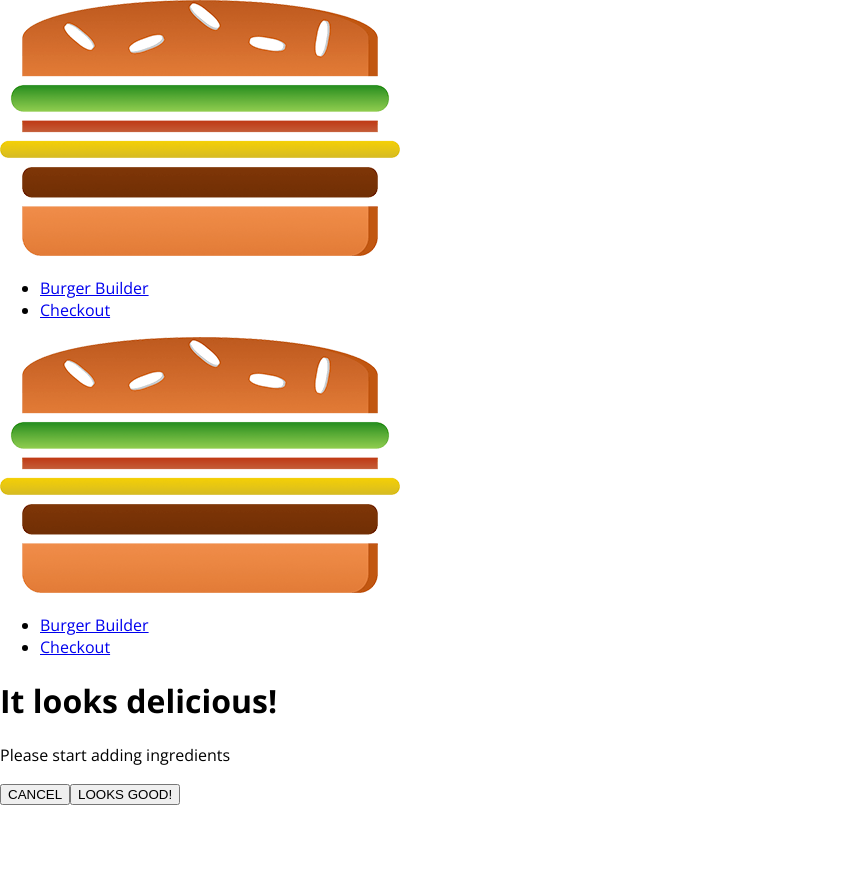
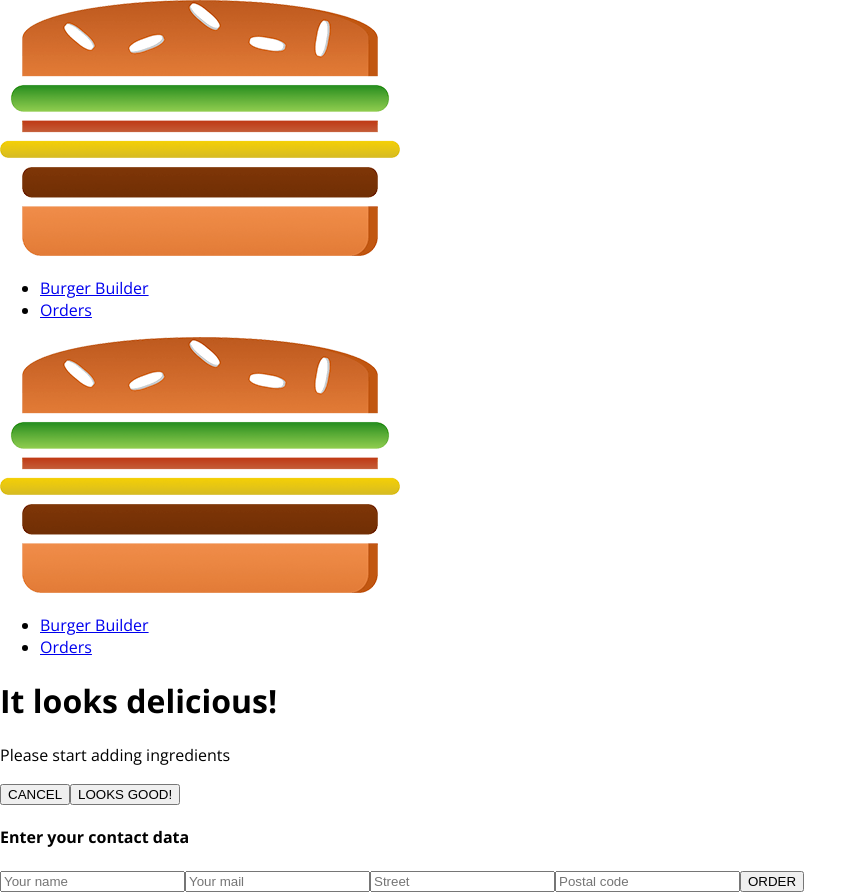
Before and after one commit to Fvaco/burger-builder, a React app: page /checkout in a window 1280 px wide. Both pictures are taken after a click on the button "LOOKS GOOD!". Shown: the whole page, without its empty margins (0-867 px from the left). Before the commit the page ends 805 px from the top, so only its background shows below. Built offline with nearby package versions, Linux system fonts and the light colour scheme.

Commit message:
:sparkles: Orders page and creation

```diff
--- a/src/App.js
+++ b/src/App.js
@@ -4,6 +4,7 @@
 import Layout from "./hoc/Layout/Layout";
 import BurgerBuilder from "./containers/BurgerBuilder/BurgerBuilder";
 import Checkout from "./containers/Checkout/Checkout";
+import Orders from "./containers/Orders/Orders";
 
 class App extends Component {
   render() {
@@ -12,6 +13,7 @@
         <Layout>
           <Route path="/" exact component={BurgerBuilder} />
           <Route path="/checkout" component={Checkout} />
+          <Route path="/orders" component={Orders} />
         </Layout>
     );
   }
--- a/src/components/Navigation/NavigationItems/NavigationItem/NavigationItem.js
+++ b/src/components/Navigation/NavigationItems/NavigationItem/NavigationItem.js
@@ -4,7 +4,7 @@
 
 const navigationItem = props => (
   <li className={classes.NavigationItem}>
-    <NavLink to={props.link} href={props.link}>
+    <NavLink to={props.link} exact={props.exact} activeClassName={classes.active}>
       {props.children}
     </NavLink>
   </li>
--- a/src/components/Navigation/NavigationItems/NavigationItems.js
+++ b/src/components/Navigation/NavigationItems/NavigationItems.js
@@ -5,11 +5,11 @@
 
 const navigationItems = props => (
   <ul className={classes.NavigationItems}>
-    <NavigationItem link="/" active>
+    <NavigationItem link="/" exact active>
       Burger Builder
     </NavigationItem>
-    <NavigationItem link="/checkout">
-      Checkout
+    <NavigationItem link="/orders">
+      Orders
     </NavigationItem>
   </ul>
 );
--- /dev/null
+++ b/src/components/Order/Order.css
@@ -0,0 +1,7 @@
+.Order {
+  width: 100%;
+  border: 1px solid #eee;
+  padding: 10px;
+  margin: 10px auto;
+  box-sizing: border-box;
+}
--- /dev/null
+++ b/src/components/Order/Order.js
@@ -0,0 +1,30 @@
+import React from "react";
+import classes from "./Order.css";
+const Order = props => {
+  let ingredients = [];
+  for(let ingredientName  in props.ingredients){
+    ingredients.push({
+      name: ingredientName,
+      amount: props.ingredients[ingredientName]
+    })
+  }
+  ingredients = ingredients.map(ingredient => {
+    return (<span style={{
+      textTransform: "capitalize",
+      display: "inline-block",
+      margin: "0 8px",
+      border: "1px solid darkgrey",
+      borderRadius: "3px",
+      padding: "3px 8px"
+    }} key={ingredient.name}>{ingredient.name} ({ingredient.amount})</span>)
+  });
+
+  return (
+    <div className={classes.Order}>
+      <p>Ingredients: {ingredients}</p>
+      <p>Price: <strong>{props.price.toFixed(2)}</strong></p>
+    </div>
+  );
+};
+
+export default Order;
--- a/src/containers/BurgerBuilder/BurgerBuilder.js
+++ b/src/containers/BurgerBuilder/BurgerBuilder.js
@@ -24,7 +24,7 @@
     loading: false,
     error: false
   };
-  componentDidMount() {
+  componentWillMount() {
     axios
       .get("/ingredients.json")
       .then(response => {
@@ -87,44 +87,16 @@
     this.setState({ purchasing: false });
   };
   purchaseContinueHandler = () => {
-    // this.setState({ loading: true });
-    // const order = {
-    //   ingredients: this.state.ingredients,
-    //   price: this.state.totalPrice, // this should be calculated on server side in a production setup,
-    //   customer: {
-    //     name: "Iván Hdez.",
-    //     address: {
-    //       street: "Testing, 1",
-    //       zipCode: "46001",
-    //       country: "ES"
-    //     },
-    //     email: "test@test.com",
-    //     deilveryMethod: "fastest"
-    //   }
-    // };
-
-    // axios
-    //   .post("/orders.json", order)
-    //   .then(response => {
-    //     this.setState({
-    //       loading: false,
-    //       purchasing: false
-    //     });
-    //   })
-    //   .catch(error => {
-    //     this.setState({
-    //       loading: false
-    //     });
-    //   });
-    let queryParams = []
-    for (let i in this.state.ingredients){
-      queryParams.push(encodeURIComponent(i) + '=' + encodeURIComponent(this.state.ingredients[i]));
+    let queryParams = [];
+    for (let i in this.state.ingredients) {
+      queryParams.push(`${encodeURIComponent(i)}=${encodeURIComponent(this.state.ingredients[i])}`);
     }
-    queryParams = queryParams.join('&')
+    queryParams.push("price=" + this.state.totalPrice);
+    queryParams = queryParams.join("&");
     this.props.history.push({
-      pathname: '/checkout',
+      pathname: "/checkout",
       search: queryParams
-    })
+    });
   };
   render() {
     const disabledInfo = {
--- a/src/containers/Checkout/Checkout.js
+++ b/src/containers/Checkout/Checkout.js
@@ -1,42 +1,52 @@
 import React, { Component } from "react";
+import { Route } from "react-router-dom";
 
 import CheckoutSummary from "../../components/Order/CheckoutSummary/CheckoutSummary";
+import ContactData from "./ContactData/ContactData";
+class Checkout extends Component {
+  state = {
+    ingredients: null,
+    price: 0
+  };
 
-class Checkout extends Component {
-  state={
-    ingredients: {
-      tomato: 1,
-      salad: 1,
-      meat: 1,
-      cheese: 1,
-      bacon: 1
-    }
-  }
-
-  componentDidMount(){
+  componentWillMount() {
     const query = new URLSearchParams(this.props.location.search);
     const ingredients = {};
-    for(let param of query.entries()){
-      ingredients[param[0]] = +param[1] // + operator casts the value to a number
+    let price = 0;
+    for (let param of query.entries()) {
+      if (param[0] === "price") price = +param[1];
+      else ingredients[param[0]] = +param[1]; // + operator casts the value to a number
     }
     this.setState({
-      ingredients
+      ingredients,
+      price
     });
   }
 
   checkoucCancelledHandler = () => {
     this.props.history.goBack();
-  }
+  };
   checkoutContinuedHandler = () => {
     this.props.history.replace("/checkout/contact-data");
-  }
+  };
   render() {
     return (
       <div>
         <CheckoutSummary
-        checkoutCancelled={this.checkoucCancelledHandler}
-        checkoutContinued={this.checkoutContinuedHandler}
-        ingredients={this.state.ingredients}/>
+          checkoutCancelled={this.checkoucCancelledHandler}
+          checkoutContinued={this.checkoutContinuedHandler}
+          ingredients={this.state.ingredients}
+        />
+        <Route
+          path={this.props.match.path + "/contact-data"}
+          render={props => (
+            <ContactData
+              {...props}
+              price={this.state.price}
+              ingredients={this.state.ingredients}
+            />
+          )}
+        />
       </div>
     );
   }
--- /dev/null
+++ b/src/containers/Checkout/ContactData/ContactData.css
@@ -0,0 +1,13 @@
+.ContactData {
+  margin: 20px auto;
+  width: 80%;
+  text-align: center;
+}
+.ContactData form input {
+  display: block;
+}
+@media (min-width: 600px) {
+  .ContactData {
+    width: 500px;
+  }
+}
--- a/src/containers/Checkout/ContactData/ContactData.js
+++ b/src/containers/Checkout/ContactData/ContactData.js
@@ -1,5 +1,9 @@
 import React, { Component } from "react";
 
+import axios from "../../../axios-orders";
+import Button from "../../../components/UI/Button/Button";
+import Spinner from "../../../components/UI/Spinner/Spinner";
+import classes from "./ContactData.css";
 class ContactData extends Component {
   state = {
     name: "",
@@ -7,15 +11,62 @@
     address: {
       street: "",
       postalcode: ""
-    }
+    },
+    loading: false
+  };
+
+  orderHandler = event => {
+    event.preventDefault();
+    this.setState({ loading: true });
+    const order = {
+      ingredients: this.props.ingredients,
+      price: this.props.price, // this should be calculated on server side in a production setup,
+      customer: {
+        name: "Iván Hdez.",
+        address: {
+          street: "Testing, 1",
+          zipCode: "46001",
+          country: "ES"
+        },
+        email: "test@test.com",
+        deilveryMethod: "fastest"
+      }
+    };
+
+    axios
+      .post("/orders.json", order)
+      .then(response => {
+        // this.setState({
+        //   loading: false
+        //   // purchasing: false
+        // });
+        this.props.history.push("/");
+      })
+      .catch(error => {
+        this.setState({
+          loading: false
+        });
+      });
   };
   render() {
+    let form = (
+      <form>
+        <input type="text" name="name" placeholder="Your name" />
+        <input type="email" name="email" placeholder="Your mail" />
+        <input type="text" name="street" placeholder="Street" />
+        <input type="text" name="postal" placeholder="Postal code" />
+        <Button clicked={this.orderHandler} btnType="Success">
+          ORDER
+        </Button>
+      </form>
+    );
+    if(this.state.loading) form = <Spinner/>
     return (
-      <div>
+      <div className={classes.ContactData}>
         <h4>Enter your contact data</h4>
-        <form></form>
+        {form}
       </div>
-    )
+    );
   }
 }
 
--- /dev/null
+++ b/src/containers/Orders/Orders.js
@@ -0,0 +1,52 @@
+import React, { Component } from "react";
+
+import axios from "../../axios-orders";
+import Order from "../../components/Order/Order";
+import withErrorHandler from "../../hoc/withErrorHandler/withErrorHandler";
+
+class Orders extends Component {
+  state = {
+    orders: [],
+    loading: true
+  };
+  componentDidMount() {
+    axios
+      .get("orders.json")
+      .then(response => {
+        const orders = [];
+        for (let key in response.data) {
+          orders.push({
+            id: key,
+            ...response.data[key]
+          });
+        }
+        this.setState({
+          orders,
+          loading: false
+        });
+      })
+      .catch(err => {
+        this.setState({
+          loading: false
+        });
+      });
+  }
+
+  render() {
+    return (
+      <div>
+        {this.state.orders.map(order => {
+          return (
+            <Order
+              price={+order.price}
+              ingredients={order.ingredients}
+              key={order.id}
+            />
+          );
+        })}
+      </div>
+    );
+  }
+}
+
+export default withErrorHandler(Orders, axios);
```
